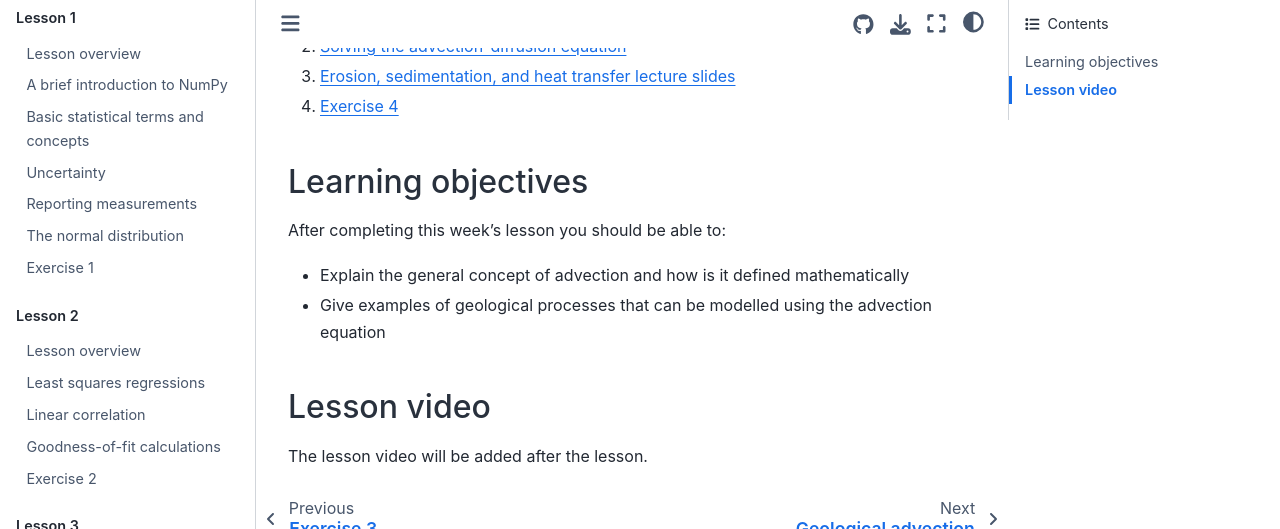
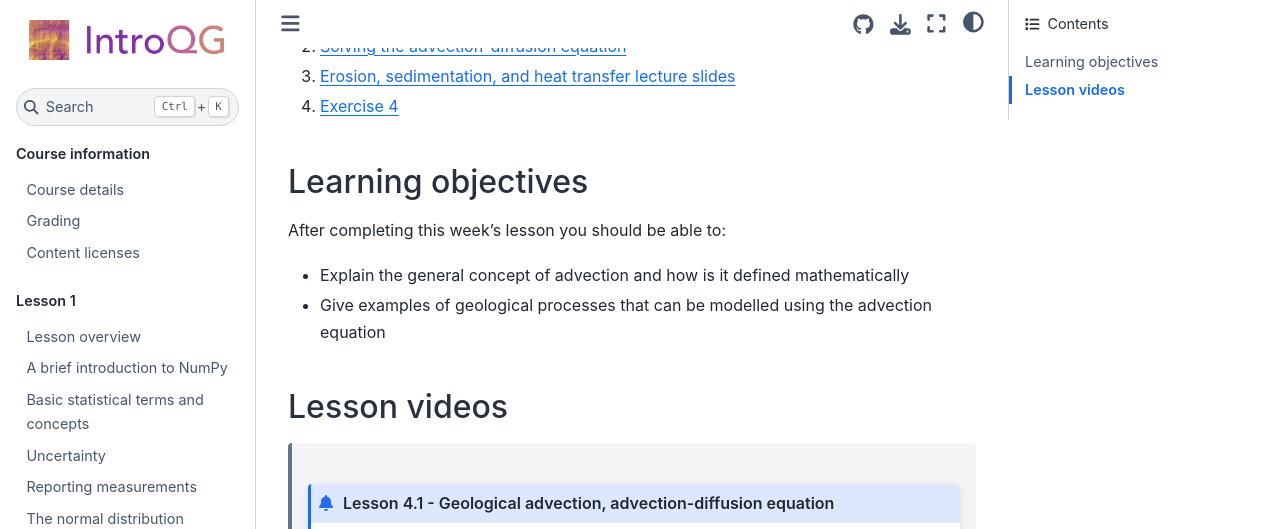
Before and after one commit to IntroQG/site, a Sphinx documentation site: the page built from source/lessons/L4/overview.rst, in a window 1280 px wide and 1400 px high, scrolled down 283 px. Shown: the top 529 px of the window. Built offline with Sphinx 7.4.7 and the Sphinx Book theme 1.1.4, drawn with Linux system fonts in a browser that asks for light colours; some of the changed text lies outside the part shown; grey boxes are pictures that could not be loaded.

Commit message:
Add lesson videos

```diff
--- a/source/lessons/L4/overview.rst
+++ b/source/lessons/L4/overview.rst
@@ -19,21 +19,19 @@
 - Explain the general concept of advection and how is it defined mathematically
 - Give examples of geological processes that can be modelled using the advection equation
 
-Lesson video
-------------
+Lesson videos
+-------------
 
-The lesson video will be added after the lesson.
-
-..
-    .. admonition:: Lesson 4 - Advection of Earth's surface
+    .. admonition:: Lesson 4.1 - Geological advection, advection-diffusion equation
 
         .. raw:: html
 
-            <iframe width="560" height="315" src="https://www.youtube.com/embed/_6dhOJb_ayY" frameborder="0" allow="accelerometer; autoplay; encrypted-media; gyroscope; picture-in-picture" allowfullscreen></iframe>
+            <iframe width="560" height="315" src="https://www.youtube.com/embed/56194zprE2U" title="YouTube video player" frameborder="0" allow="accelerometer; autoplay; clipboard-write; encrypted-media; gyroscope; picture-in-picture" allowfullscreen></iframe>
             <p>Dave Whipp, University of Helsinki <a href="https://www.youtube.com/channel/UClNYqKkR-lRWyn7jes0Khcw">@ Quantitative Geology channel on Youtube</a>.</p>
 
-        **Contents:**
+    .. admonition:: Lesson 4.2 - Erosion, sedimentation, and heat transfer
 
-            - `00:40 - Questions about Exercise 3 <https://www.youtube.com/watch?v=_6dhOJb_ayY&t=40s>`__
-            - `06:32 - Advection of Earth's surface lecture overview <https://www.youtube.com/watch?v=_6dhOJb_ayY&t=06m32s>`__
-            - `50:42 - Exercise 4 preview <https://www.youtube.com/watch?v=_6dhOJb_ayY&t=50m42s>`__
+        .. raw:: html
+
+            <iframe width="560" height="315" src="https://www.youtube.com/embed/5hp7U6RAEaM" title="YouTube video player" frameborder="0" allow="accelerometer; autoplay; clipboard-write; encrypted-media; gyroscope; picture-in-picture" allowfullscreen></iframe>
+            <p>Dave Whipp, University of Helsinki <a href="https://www.youtube.com/channel/UClNYqKkR-lRWyn7jes0Khcw">@ Quantitative Geology channel on Youtube</a>.</p>
```
